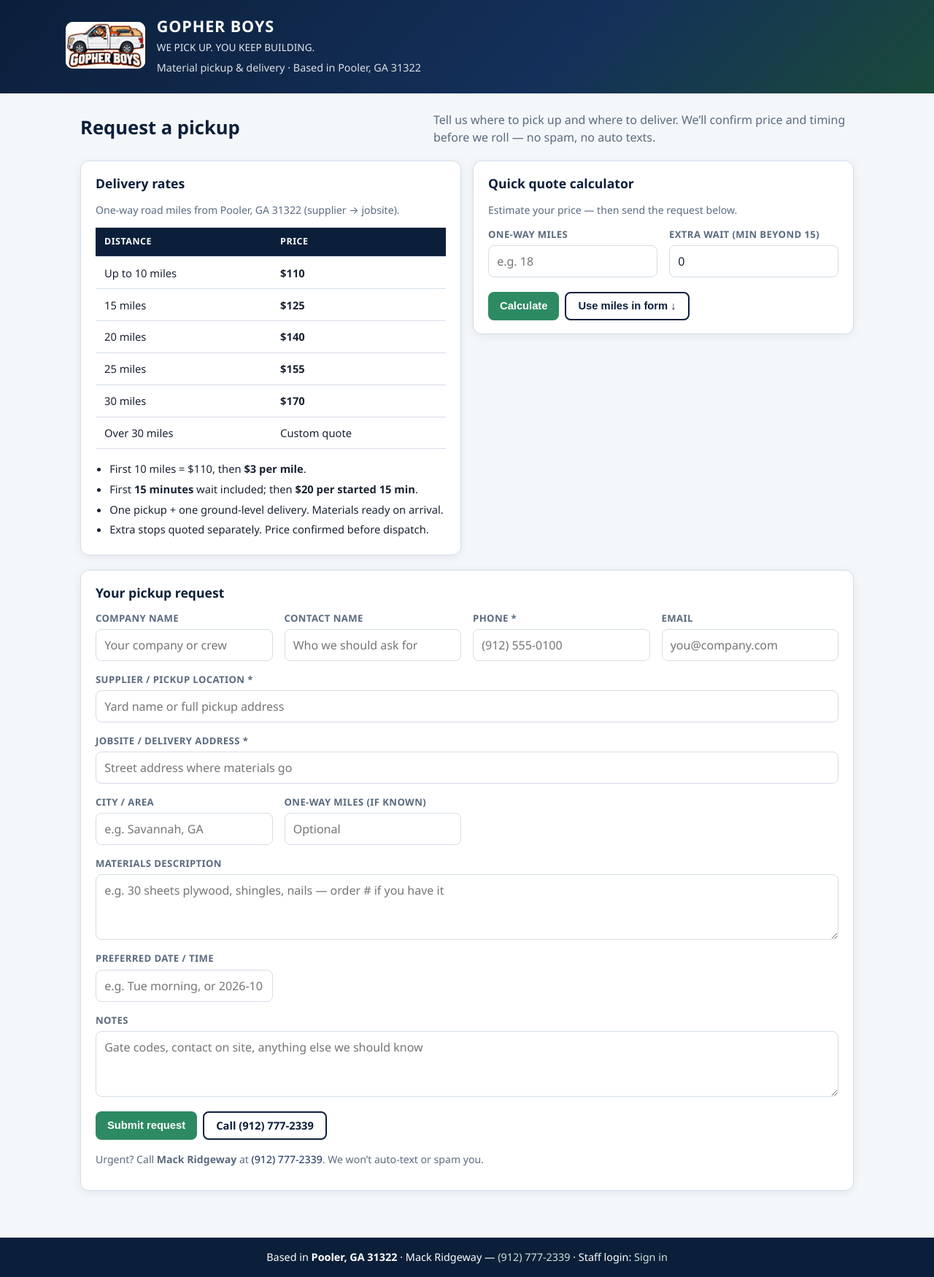
After one commit to Cav0727/gopher-boys-crm, a Flask app: page /request in a window 1280 px wide. The commit adds this page. Shown: the whole page at 73% size. Run offline with Flask 3, Linux system fonts and the light colour scheme; the visitor is signed in with stand-in values (Sample User, id 1); data comes from the database, SQL or seed files in the repository.

Commit message:
Add public /request page for customer pickup submissions
Customers can submit pickup/delivery requests without logging in.
Submissions create a Job in status "request" (linked to a matched or
new Contractor) with an activity note. Page includes flyer rate card
and a client-side quote calculator. Honeypot + IP rate limit for spam
basics. Login and dashboard surface web requests for staff.

```diff
--- a/app.py
+++ b/app.py
@@ -5,6 +5,9 @@ from __future__ import annotations
 import csv
 import io
 import os
+import re
+import time
+from collections import defaultdict, deque
 from functools import wraps
 from typing import Any
 
@@ -54,7 +57,7 @@ SERVICE_AREA = "Pooler, GA 31322"
 SLOGAN = "WE PICK UP. YOU KEEP BUILDING."
 
 # Public endpoints that skip login
-PUBLIC_ENDPOINTS = {"login", "health", "static"}
+PUBLIC_ENDPOINTS = {"login", "health", "static", "public_request", "public_request_thanks", "api_quote"}
 
 
 @app.context_processor
@@ -186,6 +189,205 @@ def logout():
     return redirect(url_for("login"))
 
 
+# ── Public customer request (no login) ─────────────────────────────────────
+
+# Simple in-memory rate limit: max 5 POSTs per IP per 10 minutes
+_REQUEST_HITS: dict[str, deque] = defaultdict(deque)
+_REQUEST_LIMIT = 5
+_REQUEST_WINDOW_SEC = 600
+
+
+def _client_ip() -> str:
+    forwarded = (request.headers.get("X-Forwarded-For") or "").split(",")[0].strip()
+    return forwarded or (request.remote_addr or "unknown")
+
+
+def _rate_limited() -> bool:
+    now = time.time()
+    ip = _client_ip()
+    q = _REQUEST_HITS[ip]
+    while q and now - q[0] > _REQUEST_WINDOW_SEC:
+        q.popleft()
+    if len(q) >= _REQUEST_LIMIT:
+        return True
+    q.append(now)
+    return False
+
+
+def _digits_only(phone: str) -> str:
+    return re.sub(r"\D", "", phone or "")
+
+
+def _find_or_create_contractor(conn, company: str, contact: str, phone: str, email: str):
+    """Match existing contractor by phone or email; else create lightly."""
+    phone_digits = _digits_only(phone)
+    email_l = (email or "").strip().lower()
+    row = None
+    if phone_digits:
+        # Compare last 10 digits so +1 / formatting still matches
+        candidates = conn.execute(
+            "SELECT * FROM contractors WHERE phone IS NOT NULL AND phone != ''"
+        ).fetchall()
+        for c in candidates:
+            if _digits_only(c["phone"])[-10:] == phone_digits[-10:]:
+                row = c
+                break
+    if row is None and email_l:
+        row = conn.execute(
+            "SELECT * FROM contractors WHERE email = ? COLLATE NOCASE",
+            (email_l,),
+        ).fetchone()
+    company_name = company or contact or "Website request"
+    if row:
+        # Light update: fill blank contact/email/phone/company if we have better data
+        updates = []
+        vals = []
+        if contact and not (row["contact_name"] or "").strip():
+            updates.append("contact_name = ?")
+            vals.append(contact)
+        if email_l and not (row["email"] or "").strip():
+            updates.append("email = ?")
+            vals.append(email_l)
+        if phone and not (row["phone"] or "").strip():
+            updates.append("phone = ?")
+            vals.append(phone)
+        if company and (row["company_name"] or "").startswith("Website"):
+            updates.append("company_name = ?")
+            vals.append(company)
+        if updates:
+            vals.append(row["id"])
+            conn.execute(
+                f"UPDATE contractors SET {', '.join(updates)} WHERE id = ?",
+                vals,
+            )
+        return row["id"]
+    now = utcnow()
+    cur = conn.execute(
+        """
+        INSERT INTO contractors
+            (company_name, contact_name, phone, email, notes, created_at)
+        VALUES (?, ?, ?, ?, ?, ?)
+        """,
+        (
+            company_name,
+            contact or None,
+            phone or None,
+            email_l or None,
+            "Created from website request form.",
+            now,
+        ),
+    )
+    return cur.lastrowid
+
+
+@app.route("/request", methods=["GET", "POST"])
+def public_request():
+    """Customer-facing pickup/delivery request — no login required."""
+    form = {}
+    errors = []
+    if request.method == "POST":
+        # Honeypot: bots fill "website_url"; humans leave blank
+        if _f("website_url"):
+            return redirect(url_for("public_request_thanks"))
+        if _rate_limited():
+            flash(
+                "Too many requests from your network. Please wait a few minutes "
+                "or call us at " + CONTACT_PHONE + ".",
+                "error",
+            )
+            form = as_form(request.form)
+            return render_template(
+                "public_request.html",
+                form=form,
+                errors=errors,
+                rate_table=RATE_TABLE,
+            )
+
+        company = _f("company_name")
+        contact = _f("contact_name")
+        phone = _f("phone")
+        email = _f("email")
+        supplier = _f("supplier")
+        job_address = _f("job_address")
+        city = _f("city")
+        materials = _f("materials")
+        preferred = _f("preferred_at")
+        miles = _float("miles")
+        notes = _f("notes")
+
+        if not phone:
+            errors.append("Phone number is required.")
+        if not job_address:
+            errors.append("Jobsite / delivery address is required.")
+        if not supplier:
+            errors.append("Supplier / pickup location is required.")
+        if not (company or contact):
+            errors.append("Company or contact name is required.")
+
+        if errors:
+            form = as_form(request.form)
+            return render_template(
+                "public_request.html",
+                form=form,
+                errors=errors,
+                rate_table=RATE_TABLE,
+            )
+
+        note_parts = []
+        if notes:
+            note_parts.append(notes)
+        if preferred:
+            note_parts.append(f"Preferred date/time: {preferred}")
+        job_notes = "\n".join(note_parts) if note_parts else ""
+
+        now = utcnow()
+        with db() as conn:
+            cid = _find_or_create_contractor(conn, company, contact, phone, email)
+            cur = conn.execute(
+                """
+                INSERT INTO jobs (
+                    contractor_id, supplier, order_ref, job_address, city,
+                    miles, quote_amount, wait_minutes_extra, wait_fee,
+                    extra_stops_notes, status, scheduled_at, delivered_at,
+                    notes, driver_id, materials, created_at, updated_at
+                ) VALUES (
+                    ?, ?, '', ?, ?,
+                    ?, NULL, 0, 0,
+                    '', 'request', ?, NULL,
+                    ?, NULL, ?, ?, ?
+                )
+                """,
+                (
+                    cid,
+                    supplier,
+                    job_address,
+                    city or None,
+                    miles,
+                    preferred or None,
+                    job_notes or None,
+                    materials or None,
+                    now,
+                    now,
+                ),
+            )
+            jid = cur.lastrowid
+            add_activity(conn, jid, "Submitted via website", None)
+
+        return redirect(url_for("public_request_thanks"))
+
+    return render_template(
+        "public_request.html",
+        form=form,
+        errors=errors,
+        rate_table=RATE_TABLE,
+    )
+
+
+@app.route("/request/thanks")
+def public_request_thanks():
+    return render_template("public_request_thanks.html")
+
+
 # ── Users (admin) ──────────────────────────────────────────────────────────
 
 
@@ -311,7 +513,7 @@ def dashboard():
         open_jobs = conn.execute(
             """
             SELECT COUNT(*) AS c FROM jobs
-            WHERE status IN ('lead','quoted','scheduled')
+            WHERE status IN ('request','lead','quoted','scheduled')
             """
         ).fetchone()["c"]
         revenue = conn.execute(
@@ -337,6 +539,7 @@ def dashboard():
             ORDER BY d.name
             """
         ).fetchall()
+    request_count = counts.get("request", 0)
     return render_template(
         "dashboard.html",
         counts=counts,
@@ -346,6 +549,7 @@ def dashboard():
         open_jobs=open_jobs,
         revenue=revenue,
         next_up=next_up,
+        request_count=request_count,
     )
 
 
--- a/db.py
+++ b/db.py
@@ -13,7 +13,7 @@ from werkzeug.security import generate_password_hash
 _DEFAULT_DB = Path(__file__).resolve().parent / "data" / "gopher.db"
 DB_PATH = Path(os.environ.get("DATABASE_PATH", str(_DEFAULT_DB)))
 
-STATUSES = ("lead", "quoted", "scheduled", "delivered", "invoiced", "cancelled")
+STATUSES = ("request", "lead", "quoted", "scheduled", "delivered", "invoiced", "cancelled")
 ROLES = ("admin", "staff")
 
 
--- a/static/css/style.css
+++ b/static/css/style.css
@@ -226,6 +226,7 @@ tr:hover td { background: #f8fafc; }
   text-transform: uppercase;
   letter-spacing: 0.03em;
 }
+.badge-request { background: #ffe0b2; color: #e65100; }
 .badge-lead { background: #e8eef8; color: #2a4a7a; }
 .badge-quoted { background: #fff3cd; color: #856404; }
 .badge-scheduled { background: #cce5ff; color: #004085; }
@@ -448,3 +449,83 @@ textarea { min-height: 90px; resize: vertical; }
   font-size: 0.88rem;
   margin-top: 0;
 }
+
+
+/* Public customer request page */
+.public-page { min-height: 100vh; background: var(--bg); }
+.public-hero {
+  background: linear-gradient(135deg, var(--navy), var(--navy-2) 60%, #1a4a3a);
+  color: #fff;
+  padding: 1.25rem 1.25rem 1.5rem;
+}
+.public-hero-inner {
+  max-width: 1100px;
+  margin: 0 auto;
+  display: flex;
+  align-items: center;
+  gap: 1rem;
+}
+.public-hero img {
+  height: 64px;
+  border-radius: 10px;
+  background: #fff;
+}
+.public-hero strong {
+  display: block;
+  font-size: 1.35rem;
+  letter-spacing: 0.04em;
+}
+.public-hero span {
+  font-size: 0.85rem;
+  opacity: 0.9;
+}
+.public-tagline {
+  margin: 0.35rem 0 0;
+  font-size: 0.9rem;
+  opacity: 0.85;
+}
+.public-main { padding-top: 1.5rem; padding-bottom: 2rem; }
+.public-terms {
+  margin: 1rem 0 0;
+  padding-left: 1.2rem;
+  color: var(--text);
+  font-size: 0.92rem;
+}
+.public-terms li { margin-bottom: 0.35rem; }
+.quote-card .quote-result { margin-bottom: 0; }
+.thanks-card {
+  max-width: 560px;
+  margin: 2rem auto;
+  text-align: center;
+}
+.thanks-card h1 { color: var(--navy); margin-top: 0; }
+.hp-field {
+  position: absolute;
+  left: -9999px;
+  height: 0;
+  overflow: hidden;
+}
+.login-request-link {
+  text-align: center;
+  margin-top: 1.25rem;
+  padding-top: 1rem;
+  border-top: 1px solid var(--border);
+  font-size: 0.95rem;
+}
+.login-request-link a {
+  font-weight: 700;
+  color: var(--navy-2);
+}
+.request-alert {
+  background: #fff3e0;
+  border: 1px solid #ffcc80;
+  border-radius: var(--radius);
+  padding: 0.85rem 1.1rem;
+  margin-bottom: 1.25rem;
+  display: flex;
+  flex-wrap: wrap;
+  align-items: center;
+  justify-content: space-between;
+  gap: 0.75rem;
+}
+.request-alert strong { color: #e65100; }
--- a/templates/login.html
+++ b/templates/login.html
@@ -39,6 +39,9 @@
     <p class="muted" style="text-align:center;margin-top:1rem;font-size:0.85rem">
       Based in {{ SERVICE_AREA }}
     </p>
+    <div class="login-request-link">
+      Need a pickup? <a href="{{ url_for('public_request') }}">Request a pickup →</a>
+    </div>
   </div>
 </body>
 </html>
--- /dev/null
+++ b/templates/public_request.html
@@ -0,0 +1,250 @@
+<!DOCTYPE html>
+<html lang="en">
+<head>
+  <meta charset="utf-8">
+  <meta name="viewport" content="width=device-width, initial-scale=1">
+  <title>Request a Pickup — Gopher Boys</title>
+  <link rel="stylesheet" href="{{ url_for('static', filename='css/style.css') }}">
+  <link rel="icon" href="{{ url_for('static', filename='img/logo.png') }}">
+</head>
+<body class="public-page">
+  <header class="public-hero">
+    <div class="public-hero-inner">
+      <img src="{{ url_for('static', filename='img/logo.png') }}" alt="Gopher Boys">
+      <div>
+        <strong>GOPHER BOYS</strong>
+        <span>{{ SLOGAN }}</span>
+        <p class="public-tagline">Material pickup &amp; delivery · Based in {{ SERVICE_AREA }}</p>
+      </div>
+    </div>
+  </header>
+
+  <main class="container public-main">
+    {% with messages = get_flashed_messages(with_categories=true) %}
+      {% if messages %}
+        <div class="flash-wrap">
+          {% for cat, msg in messages %}
+            <div class="flash {{ cat }}">{{ msg }}</div>
+          {% endfor %}
+        </div>
+      {% endif %}
+    {% endwith %}
+
+    {% if errors %}
+      <div class="flash error">
+        {% for e in errors %}<div>{{ e }}</div>{% endfor %}
+      </div>
+    {% endif %}
+
+    <div class="page-header">
+      <h1>Request a pickup</h1>
+      <p class="muted" style="margin:0;max-width:36rem">
+        Tell us where to pick up and where to deliver. We’ll confirm price and timing before we roll —
+        no spam, no auto texts.
+      </p>
+    </div>
+
+    <div class="grid grid-2" style="margin-bottom:1.25rem;align-items:start">
+      <div class="card">
+        <h2>Delivery rates</h2>
+        <p class="hint">One-way road miles from Pooler, GA 31322 (supplier → jobsite).</p>
+        <div class="table-wrap">
+          <table class="rate-table">
+            <thead><tr><th>Distance</th><th>Price</th></tr></thead>
+            <tbody>
+              {% for miles, price in rate_table %}
+              <tr>
+                <td>{% if miles == 10 %}Up to 10 miles{% else %}{{ miles }} miles{% endif %}</td>
+                <td><strong>${{ price }}</strong></td>
+              </tr>
+              {% endfor %}
+              <tr><td>Over 30 miles</td><td>Custom quote</td></tr>
+            </tbody>
+          </table>
+        </div>
+        <ul class="public-terms">
+          <li>First 10 miles = $110, then <strong>$3 per mile</strong>.</li>
+          <li>First <strong>15 minutes</strong> wait included; then <strong>$20 per started 15 min</strong>.</li>
+          <li>One pickup + one ground-level delivery. Materials ready on arrival.</li>
+          <li>Extra stops quoted separately. Price confirmed before dispatch.</li>
+        </ul>
+      </div>
+
+      <div class="card quote-card">
+        <h2>Quick quote calculator</h2>
+        <p class="hint">Estimate your price — then send the request below.</p>
+        <div class="form-grid">
+          <div class="form-group">
+            <label for="calc-miles">One-way miles</label>
+            <input type="number" id="calc-miles" min="0" step="0.1" placeholder="e.g. 18">
+          </div>
+          <div class="form-group">
+            <label for="calc-wait">Extra wait (min beyond 15)</label>
+            <input type="number" id="calc-wait" min="0" step="1" value="0">
+          </div>
+        </div>
+        <div id="calc-result" class="quote-result" style="display:none;margin-top:1rem">
+          <div class="price" id="calc-price"></div>
+          <div class="hint" id="calc-detail"></div>
+        </div>
+        <div class="form-actions">
+          <button type="button" class="btn btn-mint" id="calc-btn">Calculate</button>
+          <button type="button" class="btn btn-outline" id="calc-use-miles">Use miles in form ↓</button>
+        </div>
+      </div>
+    </div>
+
+    <div class="card">
+      <h2>Your pickup request</h2>
+      <form method="post" id="request-form" novalidate>
+        {# Honeypot — leave empty #}
+        <div class="hp-field" aria-hidden="true">
+          <label for="website_url">Website</label>
+          <input type="text" id="website_url" name="website_url" tabindex="-1" autocomplete="off">
+        </div>
+
+        <div class="form-grid">
+          <div class="form-group">
+            <label for="company_name">Company name</label>
+            <input id="company_name" name="company_name" value="{{ form.get('company_name','') }}"
+                   placeholder="Your company or crew">
+          </div>
+          <div class="form-group">
+            <label for="contact_name">Contact name</label>
+            <input id="contact_name" name="contact_name" value="{{ form.get('contact_name','') }}"
+                   placeholder="Who we should ask for">
+          </div>
+          <div class="form-group">
+            <label for="phone">Phone *</label>
+            <input id="phone" name="phone" type="tel" required value="{{ form.get('phone','') }}"
+                   placeholder="(912) 555-0100" autocomplete="tel">
+          </div>
+          <div class="form-group">
+            <label for="email">Email</label>
+            <input id="email" name="email" type="email" value="{{ form.get('email','') }}"
+                   placeholder="you@company.com" autocomplete="email">
+          </div>
+          <div class="form-group full">
+            <label for="supplier">Supplier / pickup location *</label>
+            <input id="supplier" name="supplier" required value="{{ form.get('supplier','') }}"
+                   placeholder="Yard name or full pickup address">
+          </div>
+          <div class="form-group full">
+            <label for="job_address">Jobsite / delivery address *</label>
+            <input id="job_address" name="job_address" required value="{{ form.get('job_address','') }}"
+                   placeholder="Street address where materials go">
+          </div>
+          <div class="form-group">
+            <label for="city">City / area</label>
+            <input id="city" name="city" value="{{ form.get('city','') }}"
+                   placeholder="e.g. Savannah, GA">
+          </div>
+          <div class="form-group">
+            <label for="miles">One-way miles (if known)</label>
+            <input id="miles" name="miles" type="number" min="0" step="0.1"
+                   value="{{ form.get('miles','') }}" placeholder="Optional">
+          </div>
+          <div class="form-group full">
+            <label for="materials">Materials description</label>
+            <textarea id="materials" name="materials"
+              placeholder="e.g. 30 sheets plywood, shingles, nails — order # if you have it">{{ form.get('materials','') }}</textarea>
+          </div>
+          <div class="form-group">
+            <label for="preferred_at">Preferred date / time</label>
+            <input id="preferred_at" name="preferred_at" value="{{ form.get('preferred_at','') }}"
+                   placeholder="e.g. Tue morning, or 2026-10-28 09:00">
+          </div>
+          <div class="form-group full">
+            <label for="notes">Notes</label>
+            <textarea id="notes" name="notes"
+              placeholder="Gate codes, contact on site, anything else we should know">{{ form.get('notes','') }}</textarea>
+          </div>
+        </div>
+        <div class="form-actions">
+          <button class="btn btn-mint" type="submit">Submit request</button>
+          <a class="btn btn-outline" href="tel:+19127772339">Call {{ CONTACT_PHONE }}</a>
+        </div>
+        <p class="hint" style="margin-top:1rem">
+          Urgent? Call <strong>{{ CONTACT_NAME }}</strong> at
+          <a href="tel:+19127772339">{{ CONTACT_PHONE }}</a>.
+          We won’t auto-text or spam you.
+        </p>
+      </form>
+    </div>
+  </main>
+
+  <footer class="footer-bar">
+    Based in <strong>{{ SERVICE_AREA }}</strong> ·
+    {{ CONTACT_NAME }} —
+    <a href="tel:+19127772339">{{ CONTACT_PHONE }}</a>
+    · Staff login: <a href="{{ url_for('login') }}">Sign in</a>
+  </footer>
+
+  <script>
+  // Client-side quote (same rules as pricing.py) — no login needed
+  const BASE_MILES = 10, BASE_PRICE = 110, PER_MILE = 3, MAX_AUTO = 30, WAIT_BLOCK = 15, WAIT_FEE = 20;
+
+  function calcLocal(miles, waitExtra) {
+    const m = parseFloat(miles);
+    const w = parseFloat(waitExtra) || 0;
+    if (isNaN(m) || miles === '' || miles === null) return null;
+    if (m < 0) return { custom: false, ok: false, label: 'Miles cannot be negative', detail: '' };
+    let delivery, detail, custom = false, ok = true;
+    if (m > MAX_AUTO) {
+      custom = true; ok = false;
+      delivery = null;
+      detail = m.toFixed(1) + ' mi exceeds 30 mi auto-rate — we will quote you.';
+    } else if (m <= BASE_MILES) {
+      delivery = BASE_PRICE;
+      detail = 'Up to ' + BASE_MILES + ' mi included → $' + BASE_PRICE;
+    } else {
+      const extra = m - BASE_MILES;
+      delivery = BASE_PRICE + extra * PER_MILE;
+      detail = 'First ' + BASE_MILES + ' mi = $' + BASE_PRICE + ' + ' +
+               extra.toFixed(1) + ' mi × $' + PER_MILE + ' = $' + delivery.toFixed(2);
+    }
+    let waitFee = 0, waitDetail = 'No extra wait';
+    if (w > 0) {
+      const blocks = Math.ceil(w / WAIT_BLOCK);
+      waitFee = blocks * WAIT_FEE;
+      waitDetail = w + ' min beyond included → ' + blocks + ' × $' + WAIT_FEE + ' = $' + waitFee.toFixed(2);
+    }
+    const total = (delivery != null) ? Math.round((delivery + waitFee) * 100) / 100 : null;
+    return { ok, custom, delivery, waitFee, total, detail, waitDetail };
+  }
+
+  function showCalc() {
+    const miles = document.getElementById('calc-miles').value;
+    const wait = document.getElementById('calc-wait').value || 0;
+    const box = document.getElementById('calc-result');
+    const price = document.getElementById('calc-price');
+    const detail = document.getElementById('calc-detail');
+    const r = calcLocal(miles, wait);
+    if (!r) { box.style.display = 'none'; return; }
+    box.style.display = 'block';
+    if (r.custom) {
+      price.textContent = 'Custom quote';
+      detail.textContent = r.detail;
+    } else if (r.ok) {
+      price.textContent = '$' + Number(r.total).toFixed(2);
+      detail.textContent = r.detail + (r.waitFee ? ' · ' + r.waitDetail : '');
+    } else {
+      price.textContent = r.label || '—';
+      detail.textContent = r.detail || '';
+    }
+  }
+
+  document.getElementById('calc-btn').addEventListener('click', showCalc);
+  document.getElementById('calc-miles').addEventListener('change', showCalc);
+  document.getElementById('calc-wait').addEventListener('change', showCalc);
+  document.getElementById('calc-use-miles').addEventListener('click', function() {
+    const m = document.getElementById('calc-miles').value;
+    if (m !== '') {
+      document.getElementById('miles').value = m;
+      document.getElementById('miles').scrollIntoView({ behavior: 'smooth', block: 'center' });
+      document.getElementById('miles').focus();
+    }
+  });
+  </script>
+</body>
+</html>
```
Also changed, not shown: templates/dashboard.html (+10 -0 lines), templates/public_request_thanks.html (added, +46 -0 lines), README.md.
